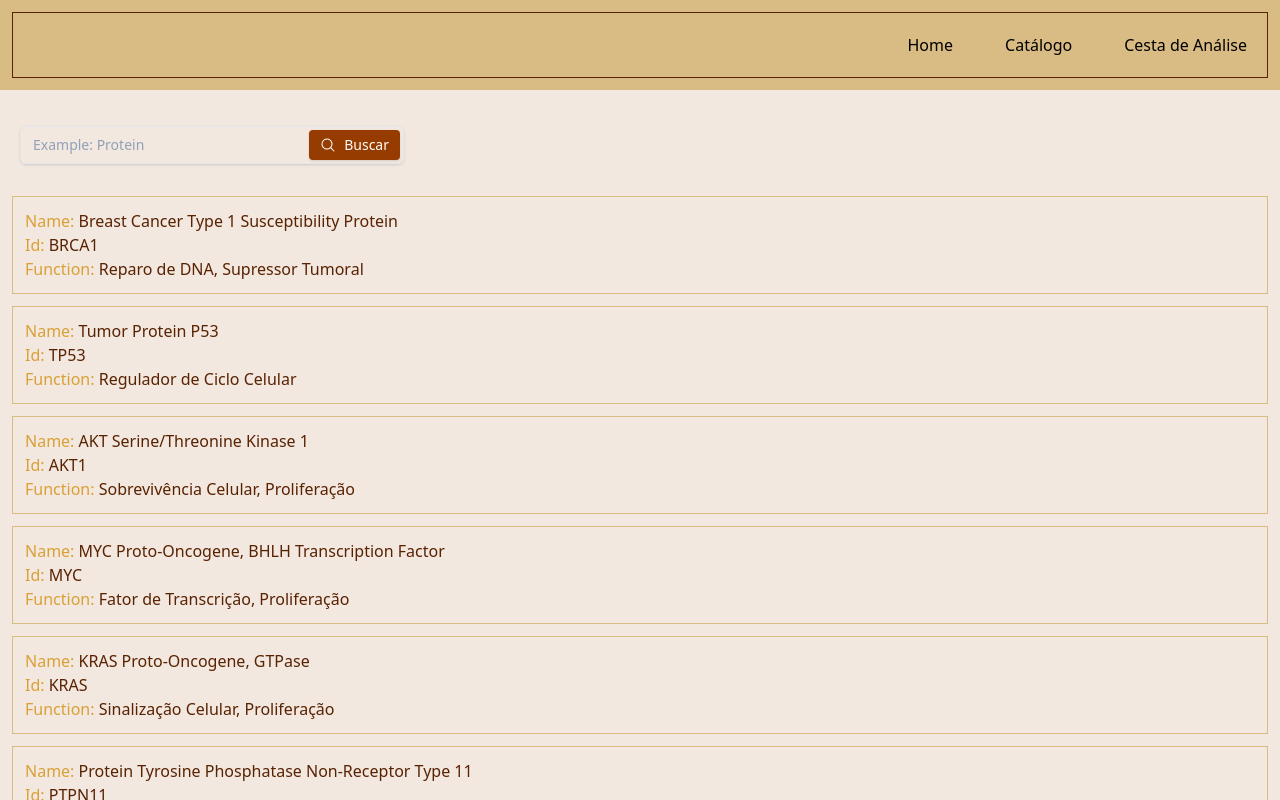
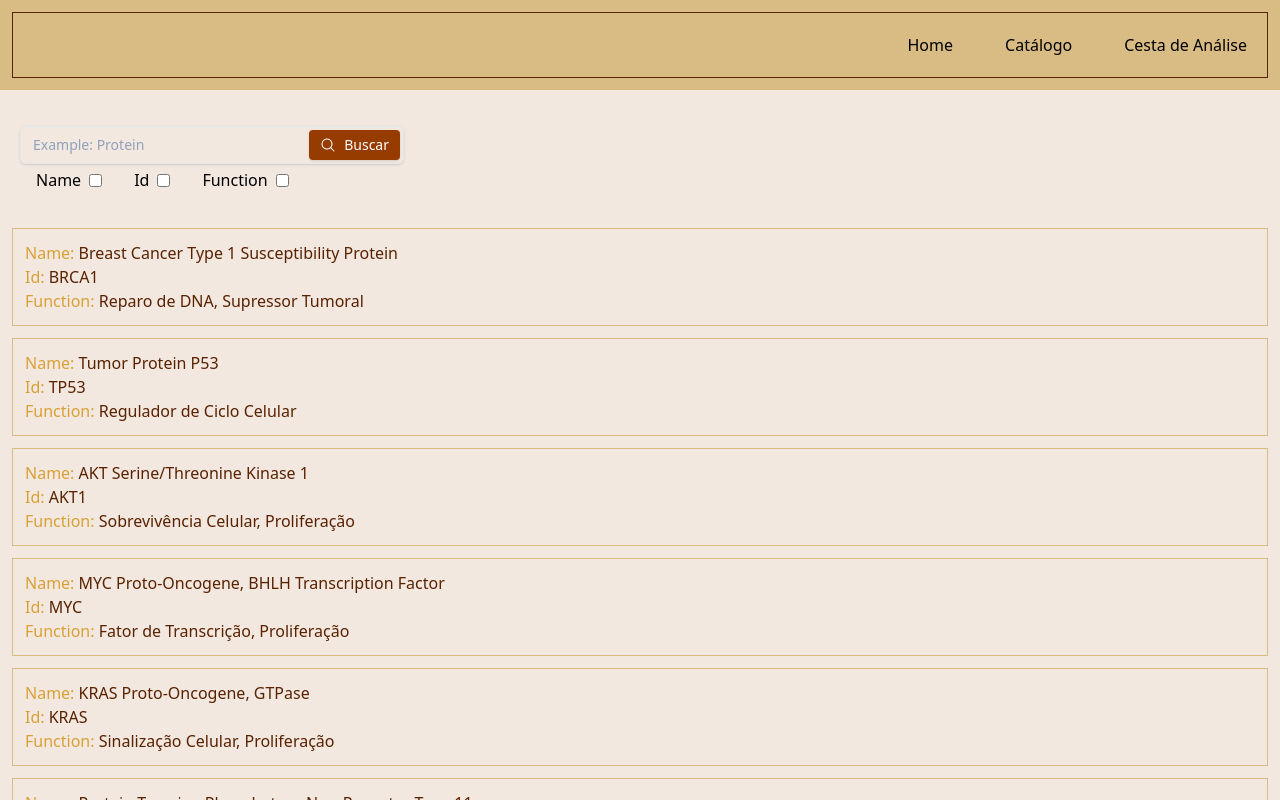
Before and after one commit to im-ivan/bio-data, a React (Vite) app: page /catalog in a window 1280 px wide. Shown: the top 800 px of the page. Built offline with nearby package versions, Linux system fonts and the light colour scheme.

Commit message:
ft: search filter checkboxes

```diff
--- a/src/components/GeneCatalog.tsx
+++ b/src/components/GeneCatalog.tsx
@@ -22,7 +22,20 @@ export const GeneCatalog = () => {
                         Buscar
                     </button>
                 </div>
-
+                <div className="flex">
+                    <div className="input-group flex items-center mx-3">
+                        <label className="m-1" htmlFor="gene-name">Name</label>
+                        <input type="checkbox" className="m-1" name="gene-name" id="gene-name" />
+                    </div>
+                    <div className="input-group flex items-center mx-3">
+                        <label className="m-1" htmlFor="gene-name">Id</label>
+                        <input type="checkbox" className="m-1" name="gene-name" id="gene-name" />
+                    </div>
+                    <div className="input-group flex items-center mx-3">
+                        <label className="m-1" htmlFor="gene-name">Function</label>
+                        <input type="checkbox" className="m-1" name="gene-name" id="gene-name" />
+                    </div>
+                </div>
             </div>
         </div>
         <div className="catalog-board">
```
